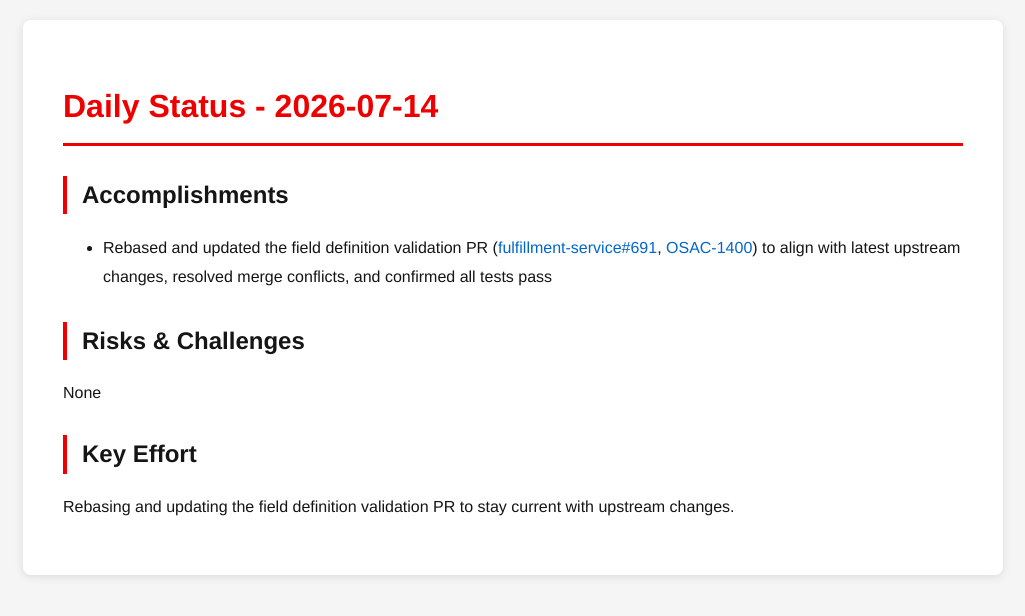
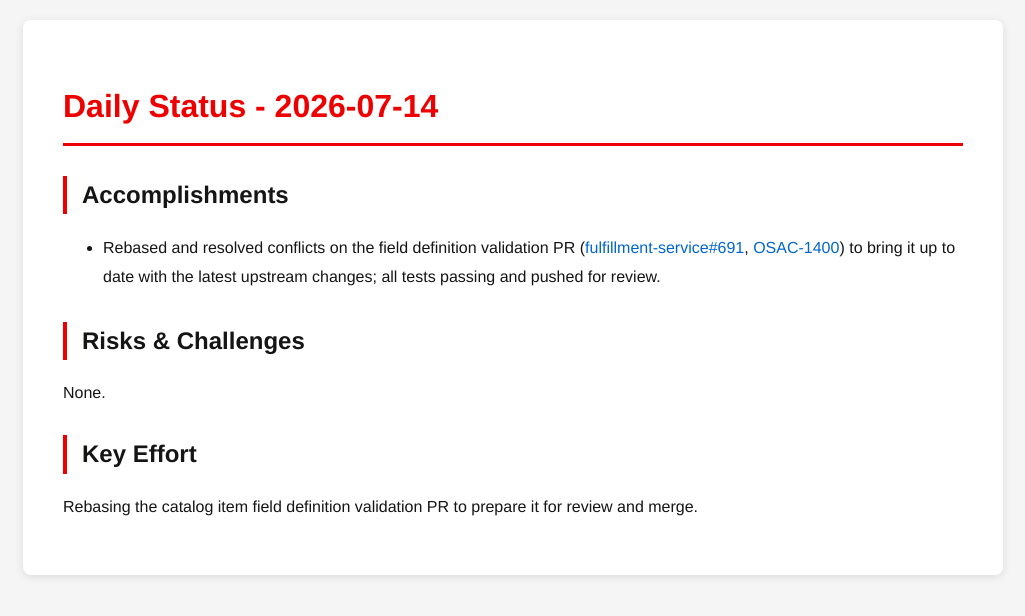
Before and after one commit to tzvatot/daily-status, a Jekyll site: the page built from 2026-07-14.md, in a window 1280 px wide. Shown: the top 616 px of the page, without its empty margins (127-1152 px from the left). Built offline with Jekyll 4.4.1, drawn with Linux system fonts in a browser that asks for light colours.

Commit message:
Daily status update - 2026-07-14

```diff
--- a/2026-07-14.md
+++ b/2026-07-14.md
@@ -7,10 +7,10 @@ date: 2026-07-14
 # Daily Status - 2026-07-14
 
 ## Accomplishments
-- Rebased and updated the field definition validation PR ([fulfillment-service#691](https://github.com/osac-project/fulfillment-service/pull/691), [OSAC-1400](https://redhat.atlassian.net/browse/OSAC-1400)) to align with latest upstream changes, resolved merge conflicts, and confirmed all tests pass
+- Rebased and resolved conflicts on the field definition validation PR ([fulfillment-service#691](https://github.com/osac-project/fulfillment-service/pull/691), [OSAC-1400](https://redhat.atlassian.net/browse/OSAC-1400)) to bring it up to date with the latest upstream changes; all tests passing and pushed for review.
 
 ## Risks & Challenges
-None
+None.
 
 ## Key Effort
-Rebasing and updating the field definition validation PR to stay current with upstream changes.
+Rebasing the catalog item field definition validation PR to prepare it for review and merge.
```
